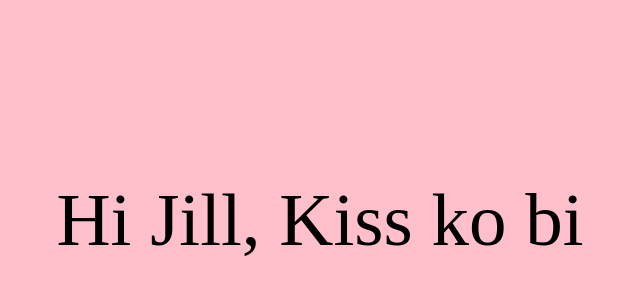
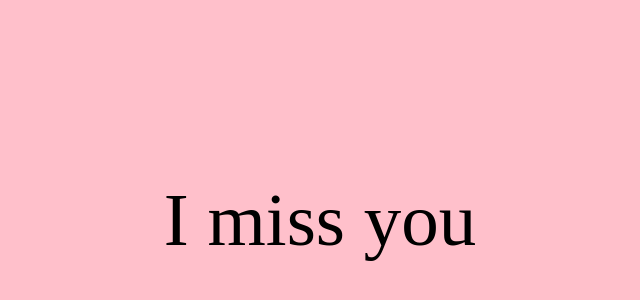
Before and after one commit to PinkyBabe/missu, a plain HTML site: page index.html in a window 1280 px wide. Shown: the part 180-480 px from the top of the page, without its empty margins (320-960 px from the left). Drawn offline with Linux system fonts and the light colour scheme.

Commit message:
Update index.html

```diff
--- a/index.html
+++ b/index.html
@@ -22,6 +22,6 @@
     </style>
 </head>
 <body>
-    <div id="missYouText">Hi Jill, Kiss ko bi</div>
+    <div id="missYouText">I miss you</div>
 </body>
 </html>
```
